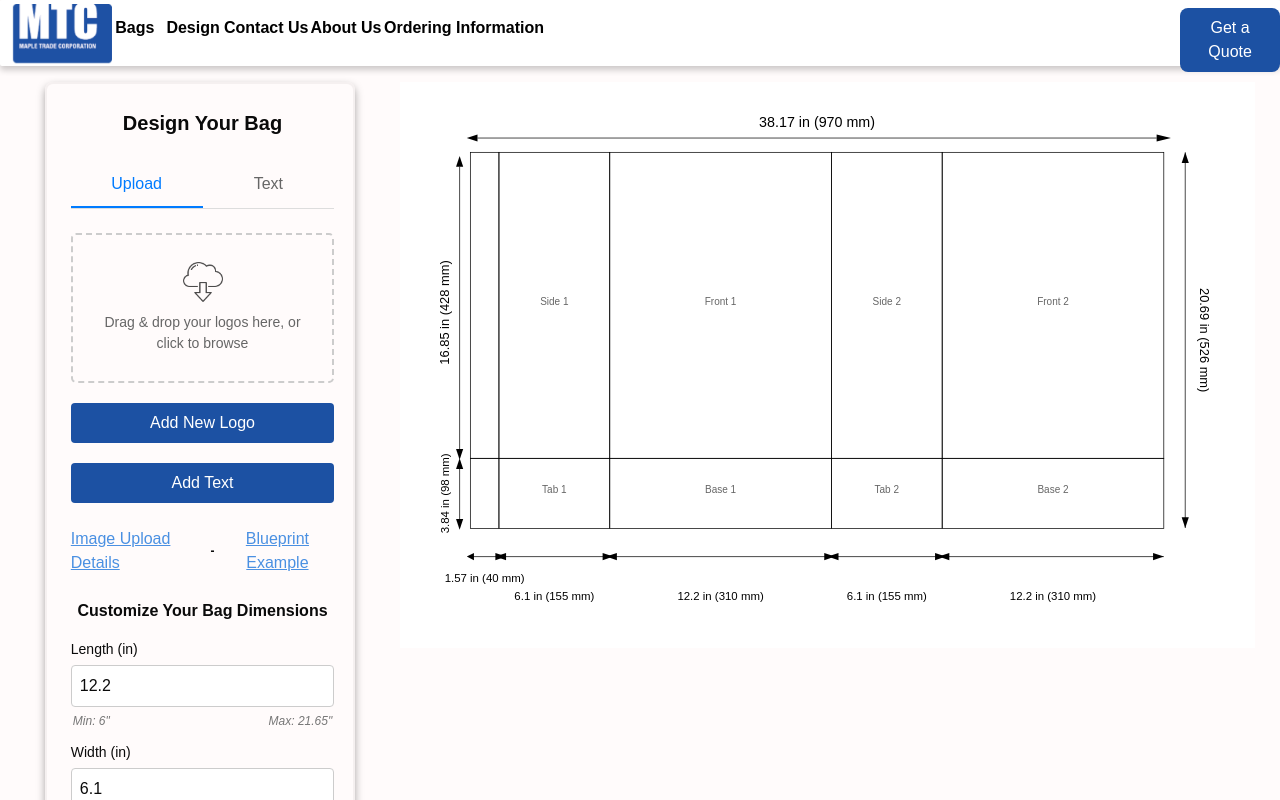
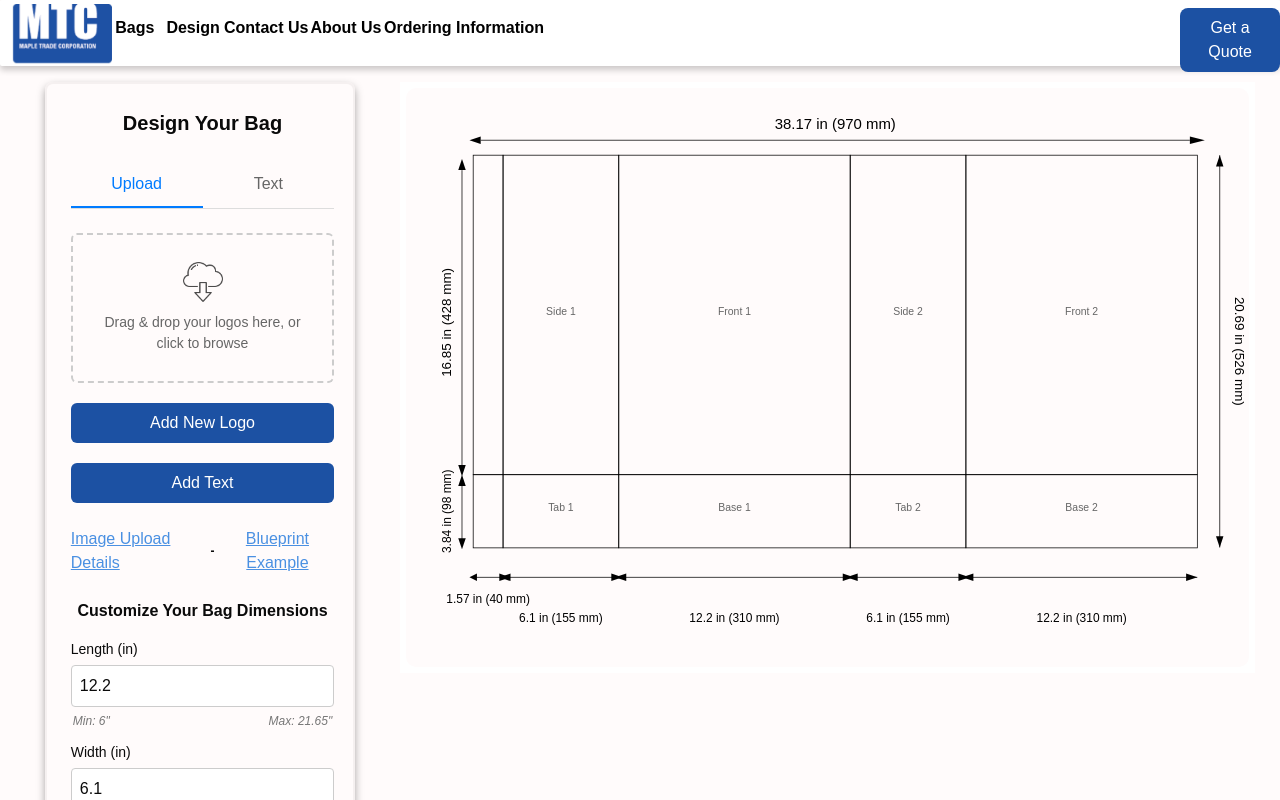
Before and after one commit to paul-ngyn/TKN-Paperbags, a Next.js app: page /design in a window 1280 px wide. Shown: the top 800 px of the page. Built offline with nearby package versions, Linux system fonts and the light colour scheme.

Commit message:
cosmetic break

```diff
--- a/app/components/BagBlueprint/BagBlueprint.module.css
+++ b/app/components/BagBlueprint/BagBlueprint.module.css
@@ -4,7 +4,7 @@
     max-height: 95%;
     width: 100%;
     height: 100%;
-    background-color: white;
+    background-color: #fffbfb;
     border-radius: 10px;
     pointer-events: none; /* Prevents interaction with the blueprint */
   }
@@ -18,7 +18,7 @@
     width: 100%;
     overflow: hidden;
     position: relative;
-    background-color: white;
+    background-color: #fffbfb;
     padding: 5px;
     right: 5%;
   }
--- a/app/components/BagBlueprint/BagBlueprint.tsx
+++ b/app/components/BagBlueprint/BagBlueprint.tsx
@@ -95,7 +95,7 @@ const BagBlueprint: React.FC<BagBlueprintProps> = ({
     const bufferY = Math.max(40, contentHeight * 0.03); // Just 3% buffer
 
     // Calculate total required dimensions with minimal padding
-    const requiredWidth = contentWidth + bufferX;
+    const requiredWidth = contentWidth + bufferX - 50;
     const requiredHeight = contentHeight + bufferY;
 
     // Center the content in the viewBox
--- a/app/components/Sidebar/Sidebar.module.css
+++ b/app/components/Sidebar/Sidebar.module.css
@@ -138,7 +138,7 @@
 .applyButton, .resetButton, .textButton {
   padding: 8px 16px;
   border: none;
-  border-radius: 4px;
+  border-radius: 6px;
   cursor: pointer;
   font-weight: 500;
   transition: all 0.3s ease;
@@ -223,7 +223,7 @@
   color: white;
   border: none;
   padding: 8px 15px;
-  border-radius: 4px;
+  border-radius: 6px;
   cursor: pointer;
   margin-top: 8px;
   font-weight: 500;
@@ -240,7 +240,7 @@
   align-items: center;
   justify-content: center;
   border: 2px dashed #ccc;
-  border-radius: 5px;
+  border-radius: 6px;
   padding: 1.5rem;
   cursor: pointer;
   text-align: center;
@@ -384,12 +384,12 @@
 
 .textArea {
   width: 100%;
-  padding: 8px;
+  padding: 10px;
   border: 1px solid #ccc;
-  border-radius: 4px;
+  border-radius: 6px;
   font-family: inherit;
   resize: vertical;
-  min-height: 80px;
+  min-height: 47px;
 }
 
 .select {
@@ -430,7 +430,7 @@
   overflow-wrap: break-word;
   word-break: break-word;
   border: 1px dashed #ccc;
-  border-radius: 4px;
+  border-radius: 6px;
   padding: 15px;
   margin: 15px 0;
   text-align: center;
--- a/app/components/Sidebar/Sidebar.tsx
+++ b/app/components/Sidebar/Sidebar.tsx
@@ -226,6 +226,7 @@ const Sidebar: React.FC<SidebarProps> = ({
   const handleDragLeave = () => {
     setDragActive(false);
   };
+
 
   const handleDrop = (e: React.DragEvent<HTMLDivElement>) => {
     e.preventDefault();
```
